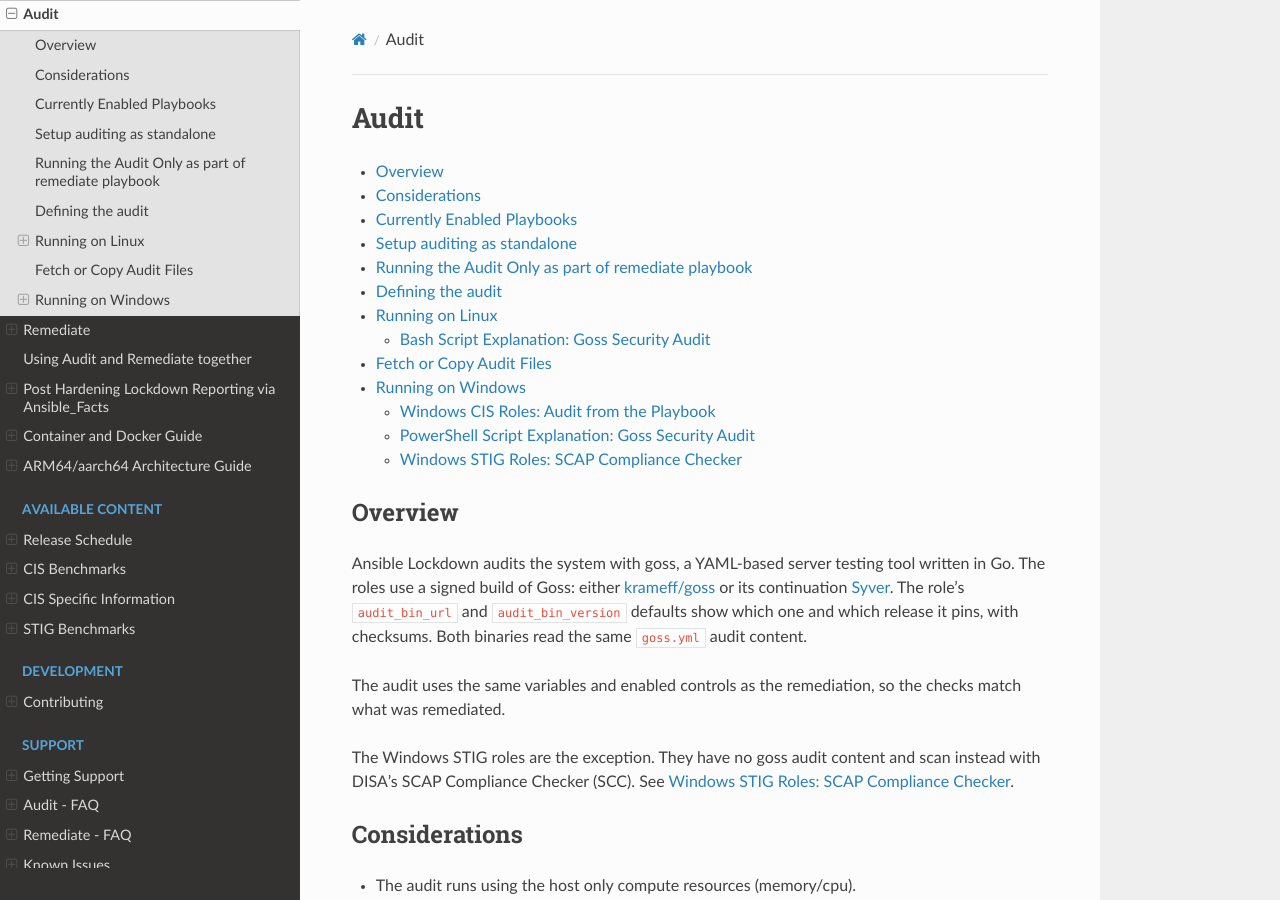
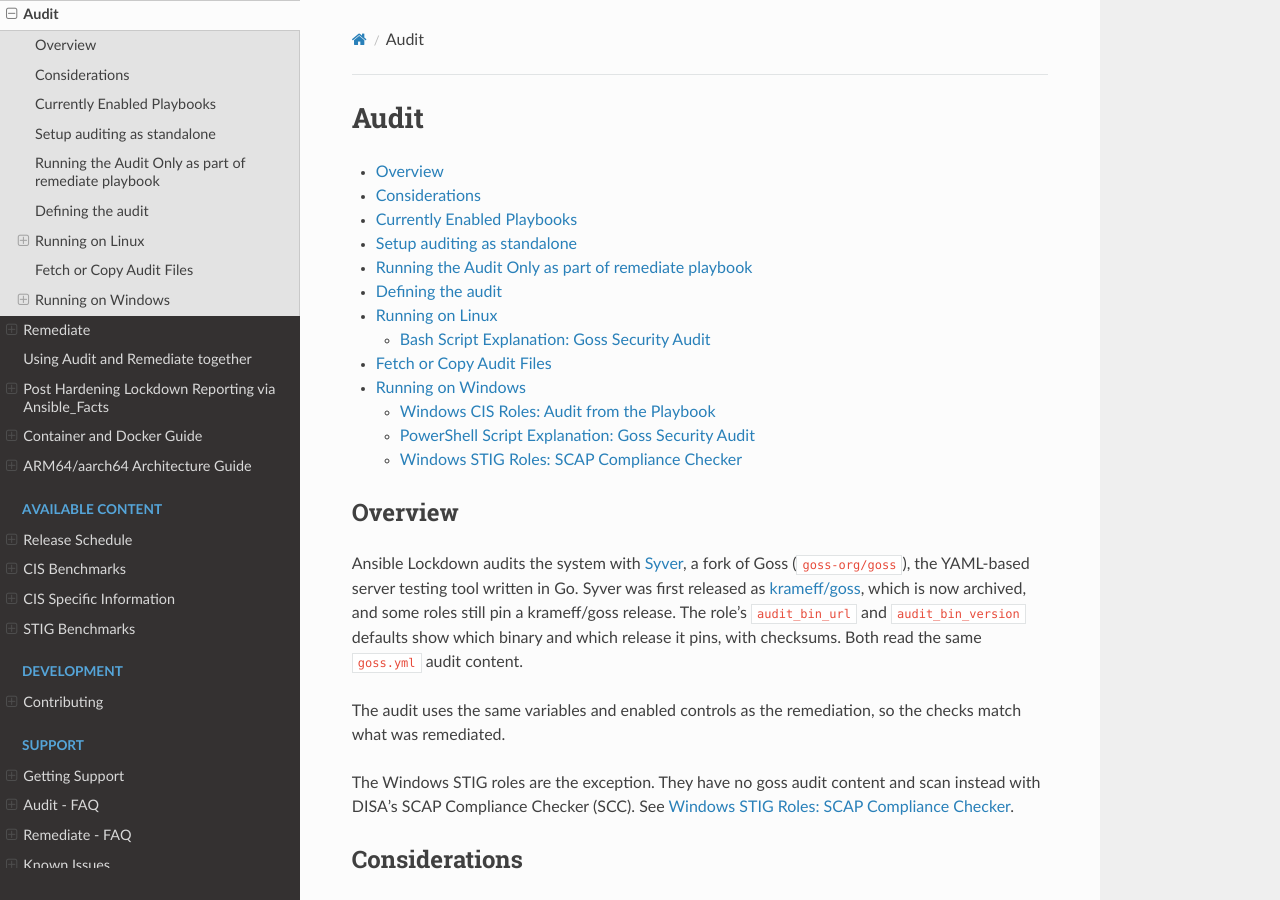
Before and after one commit to ansible-lockdown/MPG-AL-READTHEDOCS, a Sphinx documentation site: the page built from docs/source/audit/getting-started-audit.rst, in a window 1280 px wide and 900 px high. Built offline with Sphinx 7.4.7 and the Read the Docs theme 3.1.0, drawn with Linux system fonts in a browser that asks for light colours.

Commit message:
Describe Syver as a fork of Goss
Signed-off-by: Frederick Witty <frederick.witty@gotyto.com>

```diff
--- a/docs/source/arm64-guide.rst
+++ b/docs/source/arm64-guide.rst
@@ -49,9 +49,8 @@
 ``aarch64`` and downloads and checksum-verifies the ARM64 binary automatically. A manual download is only
 needed for a standalone audit.
 
-The roles use a signed build of Goss: either `krameff/goss <https://github.com/krameff/goss/releases>`_
-(asset ``goss-linux-arm64``) or its continuation `Syver <https://github.com/krameff/syver/releases>`_
-(asset ``syver-linux-arm64``). The role's ``audit_bin_url`` and ``audit_bin_version`` defaults show which
+The roles use `Syver <https://github.com/krameff/syver/releases>`_ (asset ``syver-linux-arm64``), a fork of Goss, or on some roles its earlier release
+under the name `krameff/goss <https://github.com/krameff/goss/releases>`_ (asset ``goss-linux-arm64``). The role's ``audit_bin_url`` and ``audit_bin_version`` defaults show which
 one and which release it pins, with the ARM64 checksum.
 
 .. code-block:: console
--- a/docs/source/audit/audit-faq.rst
+++ b/docs/source/audit/audit-faq.rst
@@ -33,8 +33,7 @@
 
 **Solution:**
 
-The roles use a signed build of Goss: either `krameff/goss <https://github.com/krameff/goss/releases>`_
-or its continuation `Syver <https://github.com/krameff/syver/releases>`_.
+The roles use `Syver <https://github.com/krameff/syver/releases>`_, a fork of Goss, or on some roles its earlier release under the name `krameff/goss <https://github.com/krameff/goss/releases>`_.
 The role's ``audit_bin_url`` and ``audit_bin_version`` defaults show which one and which release it pins, with checksums.
 Replace ``<release>`` below with that value, and check the download against the release's ``SHA256SUMS`` file.
 
--- a/docs/source/audit/getting-started-audit.rst
+++ b/docs/source/audit/getting-started-audit.rst
@@ -8,11 +8,10 @@
 Overview
 --------
 
-Ansible Lockdown audits the system with goss, a YAML-based server testing tool written in Go.
-The roles use a signed build of Goss: either `krameff/goss <https://github.com/krameff/goss/releases>`_
-or its continuation `Syver <https://github.com/krameff/syver/releases>`_.
-The role's ``audit_bin_url`` and ``audit_bin_version`` defaults show which one and which release it pins, with checksums.
-Both binaries read the same ``goss.yml`` audit content.
+Ansible Lockdown audits the system with `Syver <https://github.com/krameff/syver/releases>`_, a fork of Goss (``goss-org/goss``), the YAML-based server
+testing tool written in Go. Syver was first released as `krameff/goss <https://github.com/krameff/goss/releases>`_, which is now archived, and some roles
+still pin a krameff/goss release. The role's ``audit_bin_url`` and ``audit_bin_version`` defaults show which
+binary and which release it pins, with checksums. Both read the same ``goss.yml`` audit content.
 
 The audit uses the same variables and enabled controls as the remediation, so the checks match what was remediated.
 
--- a/docs/source/links.rst
+++ b/docs/source/links.rst
@@ -28,8 +28,8 @@
 Audit
 ~~~~~
 
-- `Syver <https://github.com/krameff/syver>`_ and `Syver Docs <https://syver.readthedocs.io/en/latest/>`_
-- `krameff/goss (signed Goss build) <https://github.com/krameff/goss>`_
+- `Syver <https://github.com/krameff/syver>`_ (a fork of Goss) and `Syver Docs <https://syver.readthedocs.io/en/latest/>`_
+- `krameff/goss <https://github.com/krameff/goss>`_ (Syver's earlier name, archived)
 - `Goss (upstream) <https://github.com/goss-org/goss>`_ and `Goss Docs <https://goss.readthedocs.io/en/stable/>`_
 
 Remediate
```
Also changed, not shown: CHANGELOG.md (+3 -2 lines), docs/source/intro.rst (+5 -3 lines).
